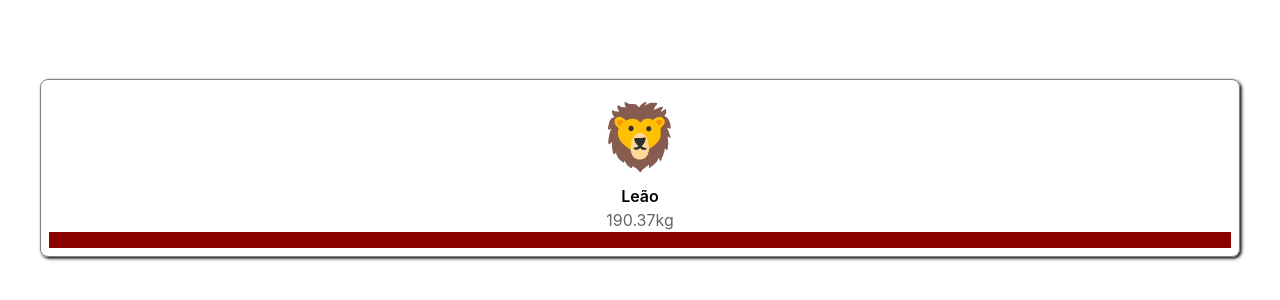
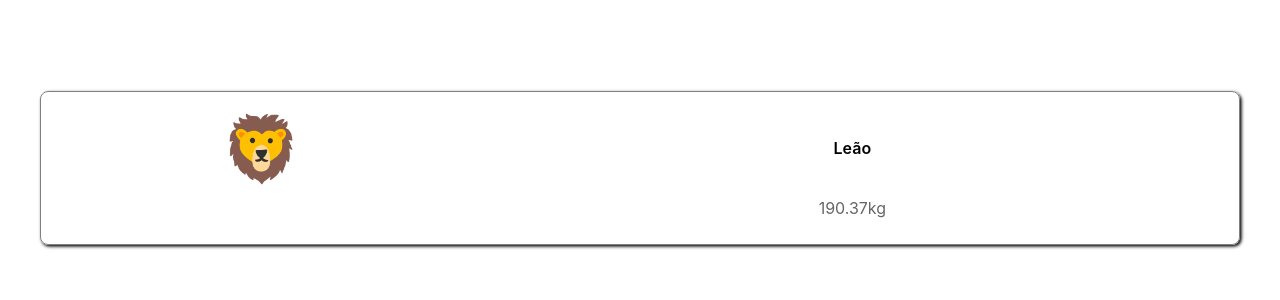
Before and after one commit to ufjf-dcc207/ufjf-dcc207-2024-3-a-atv03-BrenoRMachado, a React (Vite) app: page / in a window 1280 px wide. Shown: the part 232-532 px from the top of the page. Built offline with nearby package versions, Linux system fonts and the light colour scheme.

Commit message:
adiciona mais coisa

```diff
--- a/src/Animal.css
+++ b/src/Animal.css
@@ -3,23 +3,37 @@
     box-shadow: 0.1em 0.1em 0.2em;
     padding: 0.5em;
     border-radius: 0.5em;
-}
+    display: grid;
+    grid-template-areas:
+    "icone nome nome"
+    "icone peso peso"
+    "icone . extincao"
+    ;
 
-.animal .icone {
+
+        .icone {
         font-size: 4em;
         }
 
-.animal .nome {
+        .nome {
         font-weight: 600;
+        grid-area: nome;
         }
 
-.animal .peso {
+        .peso {
         opacity: 0.6;
+        grid-area: peso;
         }
 
-.animal .extincao {
+        .extincao {
         background-color: darkred;
         color: white;
         min-height: 1em;
+        grid-area: extincao;
 
     }
+}
+
+.animal {
+    place-items: center ;
+}
```
Lines whose indentation alone changed are shown as unchanged.
